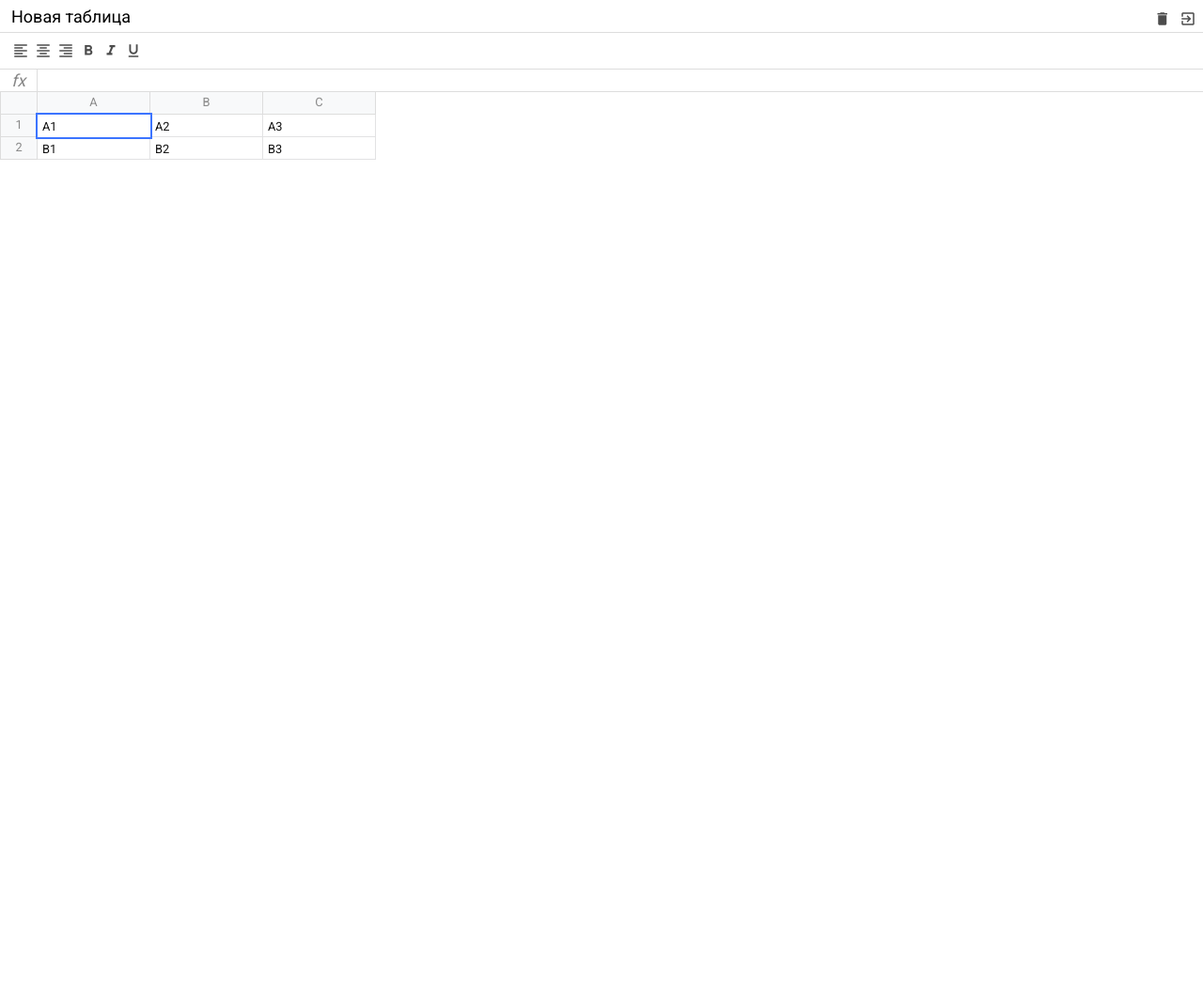
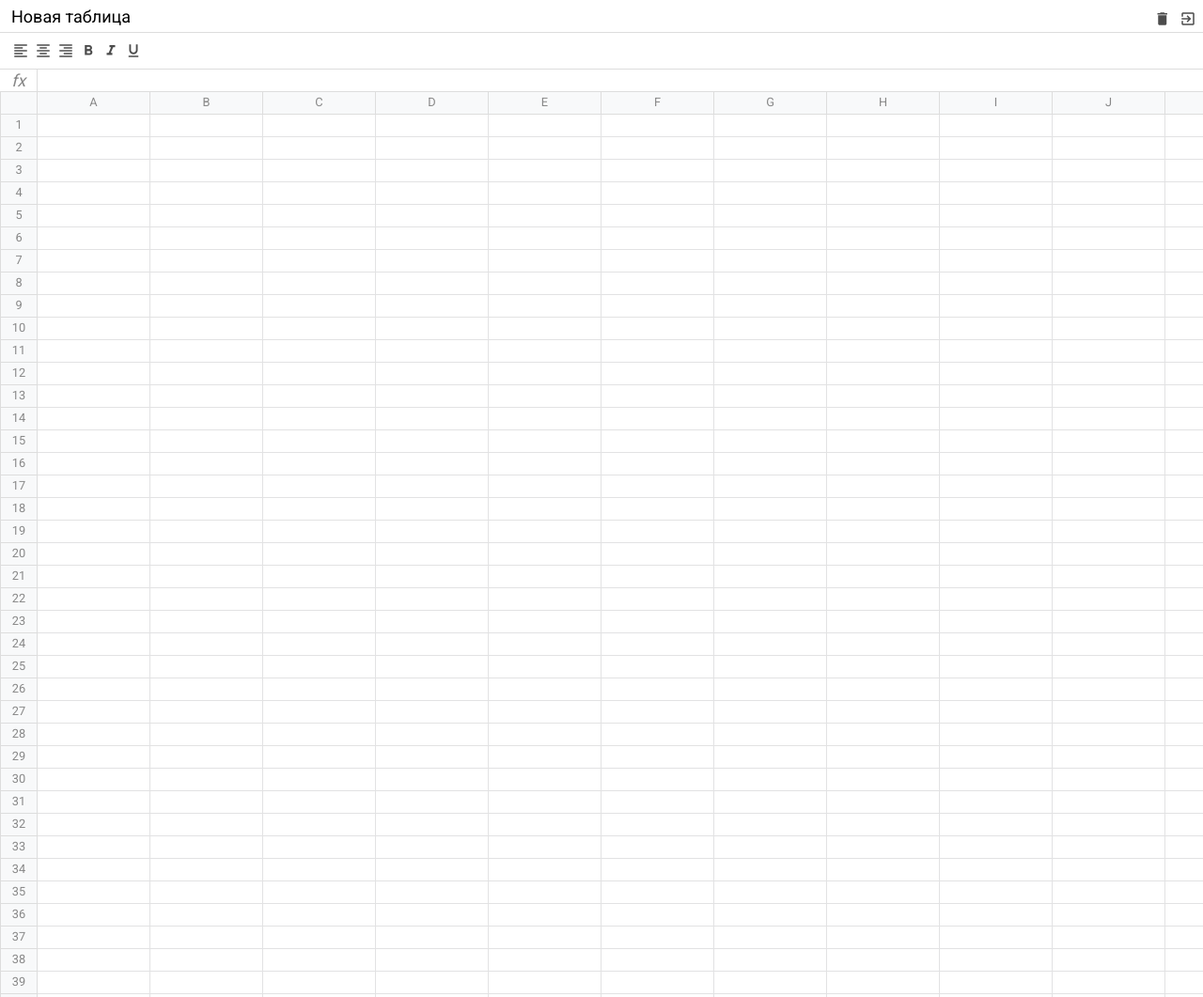
Before and after one commit to abogaevski/excel, a website built with webpack: page src/index.html in a window 1280 px wide. Shown: the top 1061 px of the page at 94% size. Before the commit the page ends 800 px from the top, so only its background shows below. Built offline with nearby package versions, Linux system fonts and the light colour scheme.

Commit message:
Create cells

```diff
--- a/src/components/table/Table.js
+++ b/src/components/table/Table.js
@@ -1,63 +1,10 @@
 import {ExcelComponent} from '@core/ExcelComponent';
+import {createTable} from '@/components/table/table.template';
 
 export class Table extends ExcelComponent {
   static className = 'excel__table';
 
   toHtml() {
-    return `
-      <div class="row">
-        <div class="row-info"></div>
-
-        <div class="row-data">
-          <div class="column">
-            A
-          </div>
-          <div class="column">
-            B
-          </div>
-          <div class="column">
-            C
-          </div>
-        </div>
-
-      </div>
-
-      <div class="row">
-        <div class="row-info">
-          1
-        </div>
-
-        <div class="row-data">
-          <div class="cell selected">
-            A1
-          </div>
-          <div class="cell">
-            A2
-          </div>
-          <div class="cell">
-            A3
-          </div>
-        </div>
-
-      </div>
-      <div class="row">
-        <div class="row-info">
-          2
-        </div>
-
-        <div class="row-data">
-          <div class="cell">
-            B1
-          </div>
-          <div class="cell">
-            B2
-          </div>
-          <div class="cell">
-            B3
-          </div>
-        </div>
-
-      </div>
-    `;
+    return createTable(100);
   }
 }
--- /dev/null
+++ b/src/components/table/table.template.js
@@ -0,0 +1,47 @@
+const CODES = {
+  A: 65,
+  Z: 90,
+};
+
+function createRow(content, index = '') {
+  return `
+    <div class="row">
+        <div class="row-info">${index}</div>
+        <div class="row-data">${content}</div>
+   </div>
+  `;
+}
+
+function toCol(column) {
+  return `<div class="column">${column}</div>`;
+}
+
+function createCell(cell) {
+  return `<div class="cell" contenteditable="true">${cell}</div>`;
+}
+
+function toChar(_, index) {
+  return String.fromCharCode(CODES.A + index);
+}
+
+export function createTable(rowsCount = 20) {
+  const colsCount = CODES.Z - CODES.A + 1;
+  const rows = [];
+  const cols = new Array(colsCount)
+      .fill('')
+      .map(toChar)
+      .map(toCol)
+      .join('');
+
+  rows.push(createRow(cols));
+
+  for (let i = 0; i < rowsCount; i++) {
+    const cells = new Array(colsCount)
+        .fill('')
+        .map(createCell)
+        .join('');
+    rows.push(createRow(cells, i + 1));
+  }
+
+  return rows.join('');
+}
--- a/src/scss/components/table.scss
+++ b/src/scss/components/table.scss
@@ -41,6 +41,7 @@
 
   .cell {
     min-width: 40px;
+    line-height: 1;
     padding: 5px;
     width: $cell-width;
     height: 100%;
```
